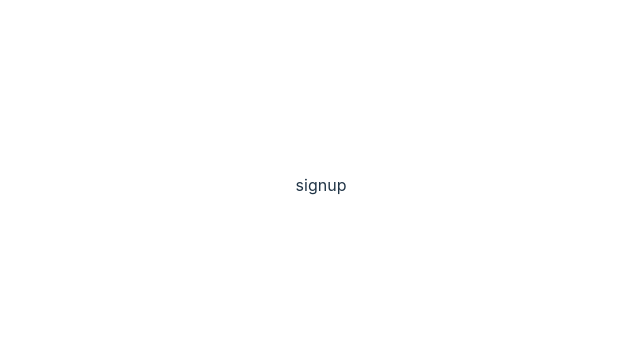
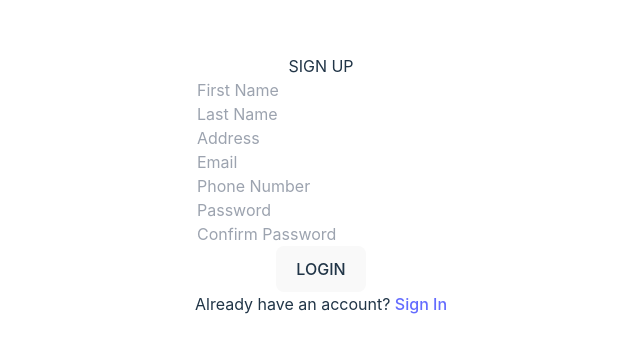
Before and after one commit to abuhoryrapranto/teebay-frontend, a React (Vite) app: page /signup in a window 1280 px wide. Shown: the part 215-568 px from the top of the page, without its empty margins (319-959 px from the left). Built offline with nearby package versions, Linux system fonts and the light colour scheme.

Commit message:
Sign Up Page UI Done

```diff
--- a/src/components/Button.tsx
+++ b/src/components/Button.tsx
@@ -2,7 +2,8 @@ import classNames from "classnames"
 
 type Props = {
     name: string,
-    marginTop: string
+    marginTop: string,
+    type?: "button" | "submit"
 }
 
 export default function Button(props : Props) {
@@ -13,7 +14,7 @@ export default function Button(props : Props) {
     );
 
   return (
-    <button className={buttonStyle} type="submit">
+    <button className={buttonStyle} type={props.type}>
         {props.name}
     </button>
   )
--- a/src/components/Card.tsx
+++ b/src/components/Card.tsx
@@ -5,7 +5,7 @@ type Props = {
 export default function Card({ children } : Props) {
   return (
 
-        <div className="max-w-sm p-6 bg-white border border-gray-200 rounded-md shadow">
+        <div className="max-w-3xl p-6 bg-white border border-gray-200 rounded-md shadow">
             {children}
         </div>
 
--- a/src/components/TextBox.tsx
+++ b/src/components/TextBox.tsx
@@ -1,4 +1,5 @@
 import { UseFormRegister, FieldValues, RegisterOptions } from "react-hook-form"
+import classNames from "classnames"
 
 type Props = {
     type: string,
@@ -7,12 +8,19 @@ type Props = {
     register: UseFormRegister<any>,
     registerOption?: RegisterOptions<FieldValues>;
     error?: FieldValues;
+    width?: string,
+    marginBottom?: string
 }
 
-export default function TextBox({type, placeholder, name, register, registerOption, error} : Props) {
+export default function TextBox({type, placeholder, name, register, registerOption, error, width, marginBottom} : Props) {
+
+    const textBoxStyle = classNames(
+        marginBottom,
+        width
+    );
 
     return (
-        <div className="w-80 mb-8">
+        <div className={textBoxStyle}>
             <input type={type} {...register(name, registerOption)} className="bg-gray-50 border border-gray-300 text-gray-900 text-sm rounded-md focus:ring-blue-500 focus:border-blue-500 block w-full p-2.5" placeholder={placeholder} />
             {error && <p className="text-sm float-left text-red-500">{error?.message}</p>}
         </div>
--- a/src/pages/Signin.tsx
+++ b/src/pages/Signin.tsx
@@ -28,9 +28,9 @@ export default function Signin() {
 
         <Card>
         <form onSubmit={handleSubmit(onSubmit)}>
-            <TextBox type="text" name="email" register={register} registerOption={registerOptionEmail} error={errors.email} placeholder="Email" />
-            <TextBox type="text" name="password" register={register} registerOption={registerOptionPassword} error={errors.password} placeholder="Password" />
-            <Button name="LOGIN" marginTop="mt-[30px]" />
+            <TextBox type="text" name="email" register={register} registerOption={registerOptionEmail} error={errors.email} width="w-80" marginBottom="mb-8" placeholder="Email" />
+            <TextBox type="password" name="password" register={register} registerOption={registerOptionPassword} error={errors.password} width="w-80" placeholder="Password" />
+            <Button name="LOGIN" type="submit" marginTop="mt-[50px]" />
         </form>
             <div className="mt-[20px]">
                 <p>Dont have an account? <Link to="/signup">Signup</Link></p>
--- a/src/pages/Signup.tsx
+++ b/src/pages/Signup.tsx
@@ -1,5 +1,41 @@
+import { useForm } from "react-hook-form";
+import Card from "../components/Card";
+import TextBox from "../components/TextBox"
+import Button from "../components/Button";
+import { Link } from "react-router-dom";
+
 export default function Signup() {
+
+    const { register, formState: { errors } } = useForm();
+
   return (
-    <div>signup</div>
+
+    <div>
+        <p className="text-2xl font-medium mb-4">SIGN UP</p>
+
+        <Card>
+            <div className="grid gap-6 md:grid-cols-2">
+                <TextBox type="text" name="first_name" register={register} error={errors.first_name} width="w-80" marginBottom="mb-8" placeholder="First Name" />
+                <TextBox type="text" name="last_name" register={register} error={errors.last_name} width="w-80" marginBottom="mb-8" placeholder="Last Name" />
+            </div>
+
+            <TextBox type="text" name="address" register={register} error={errors.address}  placeholder="Address" />
+
+            <div className="grid gap-6 md:grid-cols-2 mt-[35px]">
+                <TextBox type="text" name="email" register={register} error={errors.email} width="w-80" marginBottom="mb-8" placeholder="Email" />
+                <TextBox type="text" name="phone" register={register} error={errors.phone} width="w-80" marginBottom="mb-8" placeholder="Phone Number" />
+            </div>
+
+            <TextBox type="password" name="password" register={register} error={errors.password} marginBottom="mb-8" placeholder="Password" />
+            <TextBox type="password" name="password_confirmation" register={register} error={errors.password_confirmation}  placeholder="Confirm Password" />
+
+            <Button name="LOGIN" type="submit" marginTop="mt-[30px]" />
+
+            <div className="mt-[20px]">
+                <p>Already have an account? <Link to="/">Sign In</Link></p>
+            </div>
+
+        </Card>
+    </div>
   )
 }
```
